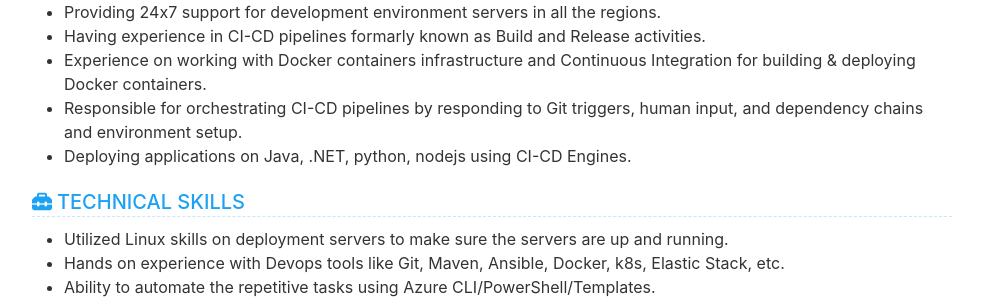
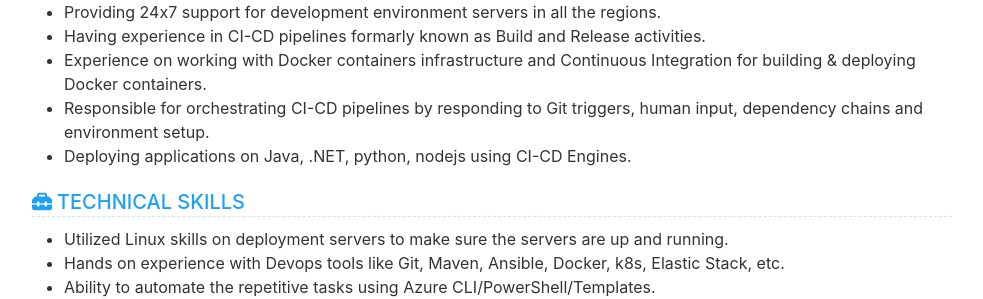
Before and after one commit to Raskinn/Resume, a Jekyll site: the page built from index.html, in a window 1280 px wide and 900 px high, scrolled down 326 px. Shown: the part 162-461 px from the top of the window, without its empty margins (148-1131 px from the left). Built offline with Jekyll 4.4.1, drawn with Linux system fonts in a browser that asks for light colours.

Commit message:
Updated resume

```diff
--- a/_data/data.yml
+++ b/_data/data.yml
@@ -108,7 +108,7 @@ experience:
         + Providing 24x7 support for development environment servers in all the regions.
         + Having experience in CI-CD pipelines formarly known as Build and Release activities.
         +	Experience on working with Docker containers infrastructure and Continuous Integration for building & deploying Docker containers.
-        +	Responsible for orchestrating CI-CD pipelines by responding to Git triggers, human input, and dependency chains and environment setup.
+        +	Responsible for orchestrating CI-CD pipelines by responding to Git triggers, human input, dependency chains and environment setup.
         + Deploying applications on Java, .NET, python, nodejs using CI-CD Engines.
 
 project:
```
